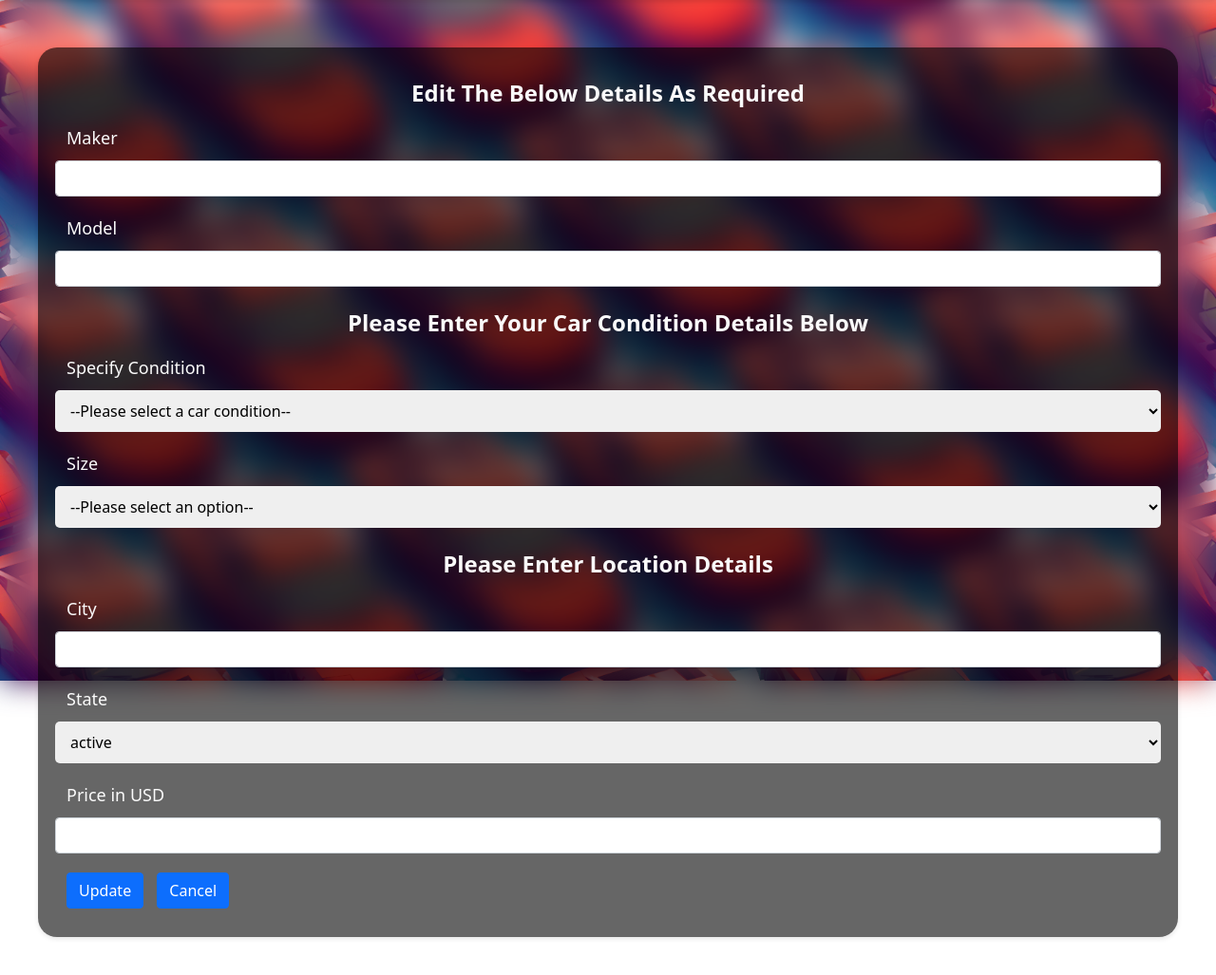
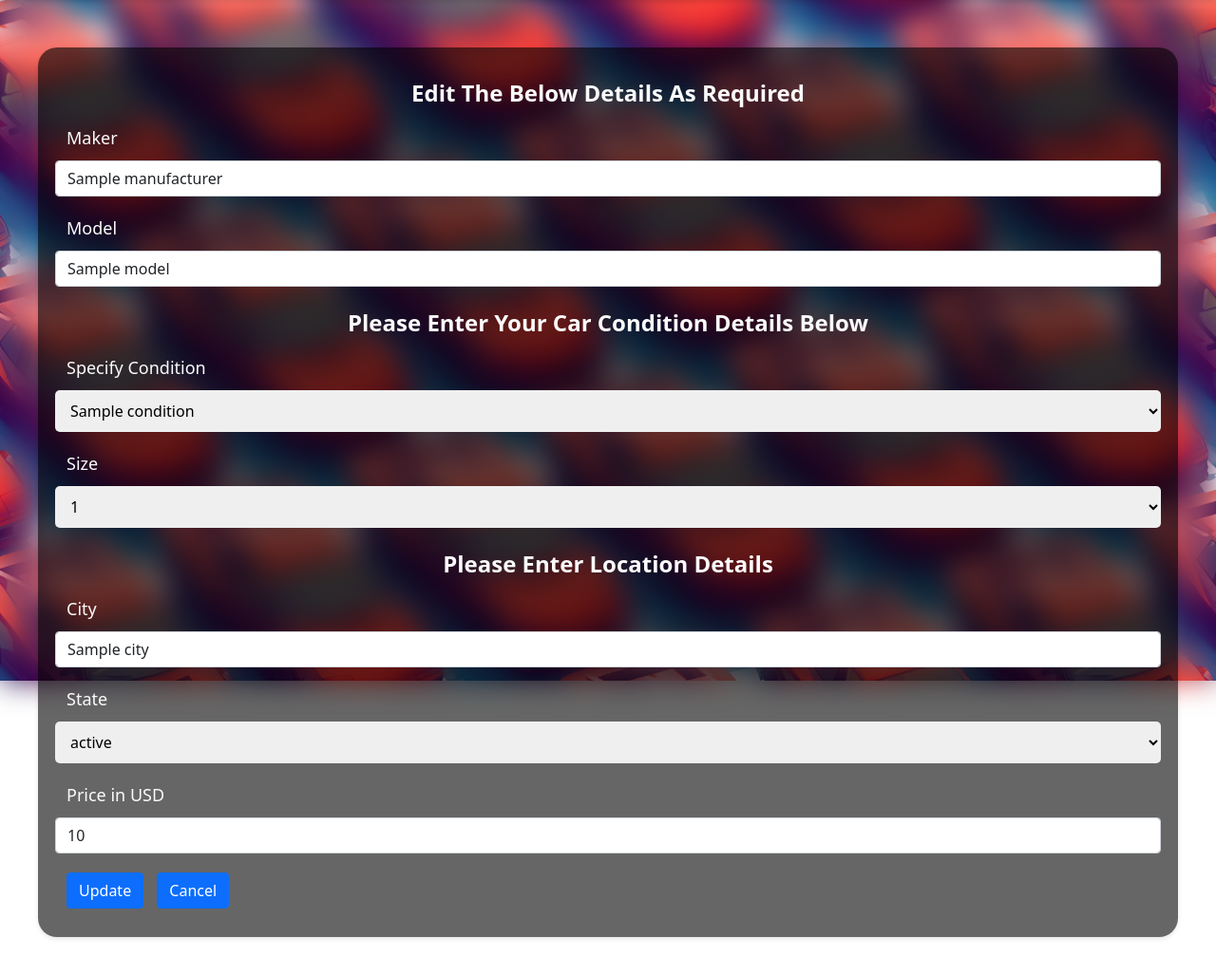
Before and after one commit to ramkiran55/UsedCarCentral, a Flask app: template templates/FilterForUpdates.html in a window 1280 px wide. Shown: the part 83-1110 px from the top of the page at 95% size. Run offline with Flask 3, Linux system fonts and the light colour scheme; the template is opened without the code that fills it: most values are stand-ins (such as "Sample title", 1, 10 or a date in 2020).

Commit message:
update-crud

```diff
--- a/UsedCarCentral.py
+++ b/UsedCarCentral.py
@@ -201,7 +201,7 @@ def filterForUpdates(listing_id):
             , "listingid": row[7]
             }
         print(user_car_listings)
-        return render_template("UpdateCarDetails.html", car_details = user_car_listings)
+        return render_template("FilterForUpdates.html", car_details = user_car_listings)
         #return render_template("FilterForUpdates.html")
 
 
--- a/models/db_models.py
+++ b/models/db_models.py
@@ -78,7 +78,7 @@ def updateCarListings(updated_listings, listing_id):
         , listing_id
     ]
     print(params)
-    cursor.execute("{CALL real.UpdateCarListing(?, ?, ?, ?, ?, ?, ?, ?)}", params=params)
+    cursor.execute("{CALL real.UpdateCarListing(?, ?, ?, ?, ?, ?, ?, ?)}", params)
     con.commit()
     cursor.close()
     con.close()
--- a/templates/FilterForUpdates.html
+++ b/templates/FilterForUpdates.html
@@ -29,18 +29,18 @@
         <div class="form-group row">
             <p><strong>Edit The Below Details As Required</strong></p>
             <label for="manufacturer">Maker</label><!-- Manufacturer -->
-            <input type="text" class="form-control" name="manufacturer" id="manufacturer">
+            <input type="text" value="{{ car_details.manufacturer }}" class="form-control" name="manufacturer" id="manufacturer">
         </div>
         <div class="form-group row">
             <label for="model">Model</label><!-- model -->
-            <input type="text" class="form-control" name="model" id="model">
+            <input type="text" value="{{ car_details.model }}" class="form-control" name="model" id="model">
         </div>
         <div class="form-group row">
             <p><strong>Please Enter Your Car Condition Details Below</strong></p>
             <label for="car-condition">Specify Condition</label><!-- carCondition -->
             <!--<input type="text" class="form-control" name="carCondition" id="carCondition">-->
             <select name = 'carCondition' id = 'carCondition'>
-                <option value="other">--Please select a car condition--</option>
+                <option value="{{ car_details.condition }}">{{ car_details.condition }}</option>
                 <option value="excellent">Excellent</option>
                 <option value="new">New</option>
                 <option value="good">Good</option>
@@ -53,7 +53,7 @@
             <label for="car-size">Size</label>
             <!--<input type="text" class="form-control" name="carSize" id="carSize">-->
             <select name = 'carSize' id = 'carSize'>
-                <option value="other">--Please select an option--</option>
+                <option value="{{ car_details.size }}">{{ car_details.size }}</option>
                 <option value="mid-size">Mid Size</option>
                 <option value="full-size">Full Size</option>
                 <option value="sub-compact">Sub Compact</option>
@@ -63,13 +63,13 @@
         <div class="form-group row">
             <p><strong>Please Enter Location Details </strong></p>
             <label for="city">City</label><!-- City -->
-            <input type="text" class="form-control" name="city" id="city">
+            <input type="text" value="{{ car_details.city }}" class="form-control" name="city" id="city">
         </div>
         <div class="form-group row"><!--  ModelYear  -->
             <label for="state">State</label>
             <!--<input type="number" class="form-control" name="odometerReading" id="odometerReading">-->
             <select name="state" id="state">
-                <option value="" selected="selected">{{ car_listing.state }}</option>
+                <option value="{{ car_details.state }}" selected="selected">{{ car_details.state }}</option>
                 <option value="AL">Alabama</option>
                 <option value="AK">Alaska</option>
                 <option value="AZ">Arizona</option>
@@ -125,7 +125,7 @@
         </div>
         <div class="form-group row"> <!--VehicleIdentificationNum-->
             <label for="price">Price in USD</label>
-            <input type="number" step="0.01" class="form-control" name="price" id="price">
+            <input type="number" value="{{ car_details.price }}" step="0.01" class="form-control" name="price" id="price">
         </div>
         <button type="btnAdd" class="btn btn-primary" >Update</button>
         <!-- <a class="btn btn-primary" href="filterForUpdates"><strong>Update</strong></a> -->
```
